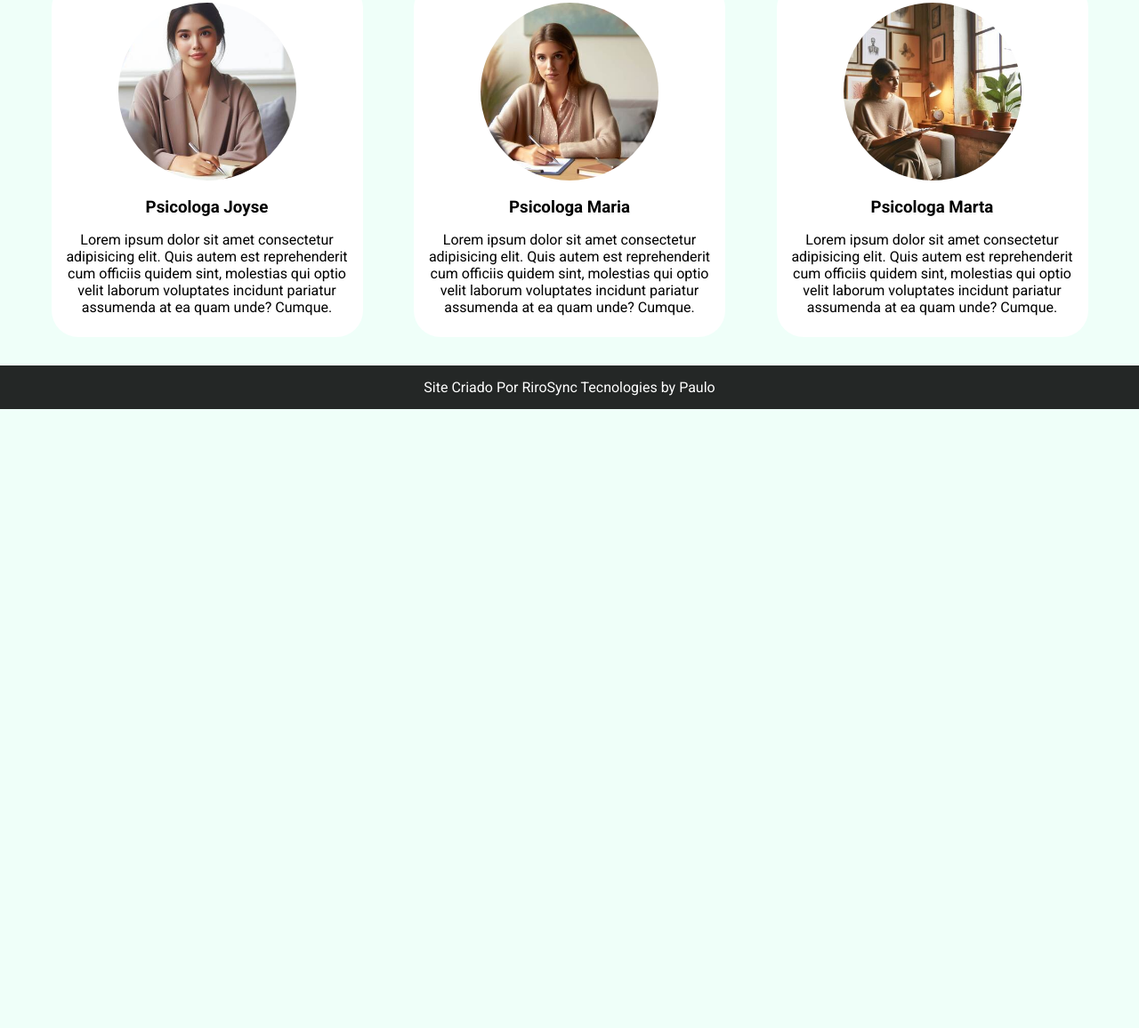
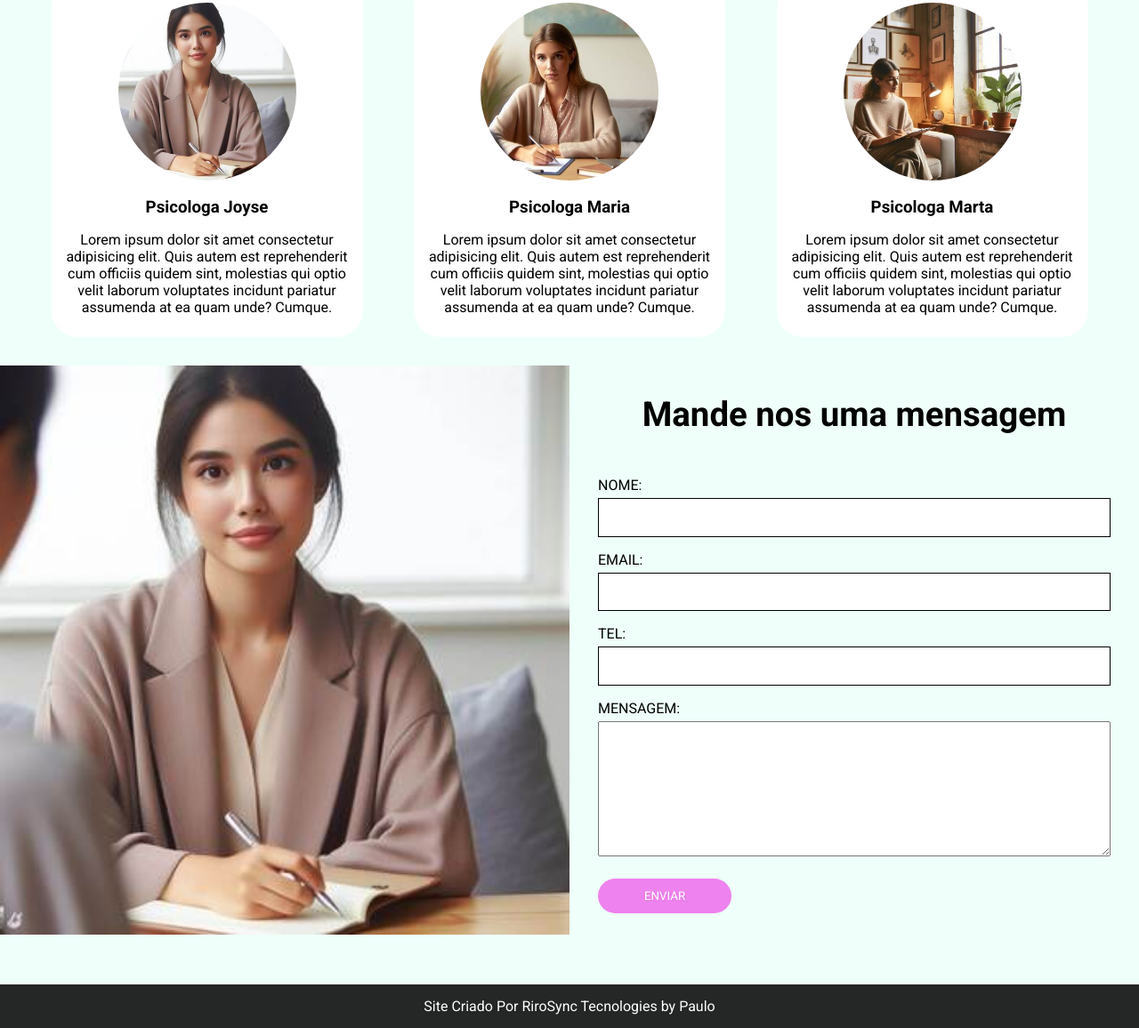
Before and after one commit to PauloCesardev99/landing-page-psicologia, a plain HTML site: page index.html in a window 1280 px wide. Shown: the part 2723-3879 px from the top of the page at 89% size. Before the commit the page ends 3183 px from the top, so only its background shows below. Drawn offline with Linux system fonts and the light colour scheme.

Commit message:
sessão contato adicionado

```diff
--- a/index.html
+++ b/index.html
@@ -21,11 +21,11 @@
 
         <nav>
             <ul>
-                <li><a href="#">HOME</a></li>
-                <li><a href="#">SOBRE NÓS</a></li>
-                <li><a href="#">SERVIÇO</a></li>
-                <li><a href="#">TIME</a></li>
-                <li><a href="#">CONTATO</a></li>
+                <li><a href="index.html">HOME</a></li>
+                <li><a href="#sobre-nos">SOBRE NÓS</a></li>
+                <li><a href="#servico">SERVIÇO</a></li>
+                <li><a href="#time">TIME</a></li>
+                <li><a href="#contato">CONTATO</a></li>
 
             </ul>
         </nav>
@@ -48,7 +48,7 @@
         </div>
 
         <!----Quem somos-->
-        <section class="quem-somos-total">
+        <section class="quem-somos-total" id="sobre-nos">
 
                 <article class="quem-somos">
                     <h1>Video Aqui</h1>
@@ -113,7 +113,7 @@
 
         <!---Nosso Serviço-->
 
-        <section class="servico">
+        <section class="servico" id="servico">
             <h1>Nosso Serviços</h1>
 
             <div class="p-servico">
@@ -191,7 +191,7 @@
 
             </article>
 
-            <article class="time">
+            <article class="time" id="time">
 
                 <h2>Nosso Time</h2>
             <div class="time-total">
@@ -248,6 +248,49 @@
         </section>
 
 
+        <section class="contato" id="contato">
+
+            <article>
+                <img src="src/img/psicologas/Psicologa.jpg" alt="Contato">
+            </article>
+
+            <article>
+                <h1>Mande nos uma mensagem</h1>
+                <form action="#" method="post">
+
+                    <div>
+                        <label for="nome">NOME:</label><br>
+                        <input type="text" name="nome" id="nome">
+                    </div>
+
+                    <div>
+                        <label for="email">EMAIL:</label><br>
+                        <input type="email" name="email" id="email">
+                    </div>
+
+                    <div>
+                        <label for="tel">TEL:</label><br>
+                        <input type="tel" name="tel" id="tel">
+                    </div>
+
+                    <div>
+                        <label for="">MENSAGEM:</label><br>
+                       <textarea name="text" id="text" style="width: 100%;" rows="10"></textarea>
+                    </div>
+
+                    <div>
+                       <input type="submit" value="ENVIAR" class="btn">
+                    </div>
+
+
+                </form>
+
+            </article>
+
+
+        </section>
+
+
 
     </main>
 
--- a/src/css/media-queries.css
+++ b/src/css/media-queries.css
@@ -135,6 +135,17 @@
         border-radius: 30px;
     }
 
+    /* Contato*/
+
+    .contato{
+        display: flex;
+        justify-content: center;
+    }
+
+    .contato article{
+        width: 50%;
+    }
+
 
 
 
--- a/src/css/style.css
+++ b/src/css/style.css
@@ -197,6 +197,50 @@ h1{
     border-radius: 50%;
 }
 
+/* Contato*/
+
+.contato{
+    margin-top: 2em;
+}
+
+.contato article img{
+    display: block;
+    width: 100%;
+}
+
+.contato article:last-child{
+    display: flex;
+    flex-direction: column;
+    align-items: center;
+    margin-top: 2em;
+}
+
+.contato article:last-child form{
+    width: 100%;
+    margin-top: 1em;
+    padding: 2em;
+    border-radius: 1em;
+}
+
+.contato article:last-child form div{
+    margin-bottom: 1em;
+}
+
+input{
+    width: 100%;
+    padding: 1em;
+    margin-top: 5px;
+    border: solid 1px black;
+}
+
+textarea{
+    margin-top: 5px;
+}
+
+.contato .btn{
+    border: none;
+}
+
 
 .btn-sap{
     position: fixed;
```
